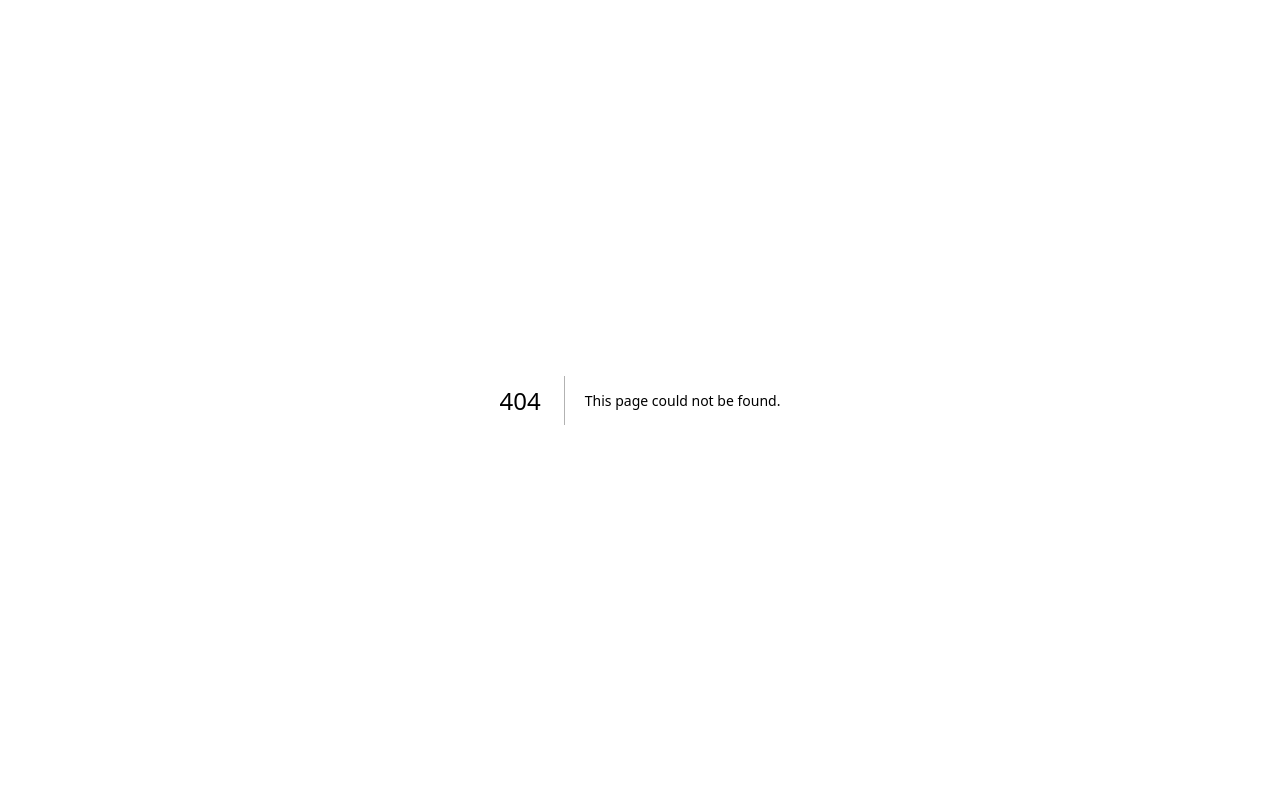
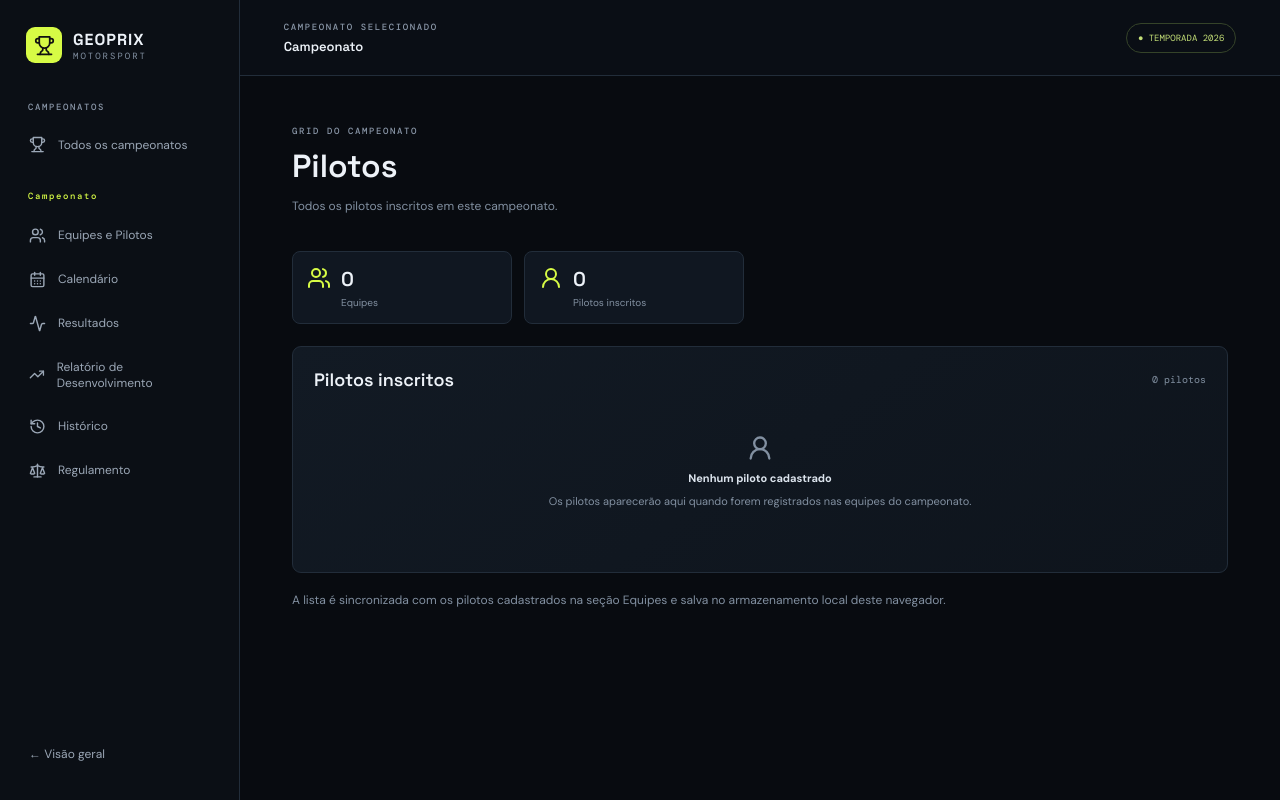
Before and after one commit to geoprix0-coder/geoprix-motorsport, a Next.js app: page /championships/1/drivers in a window 1280 px wide. Before the commit this address had no page. Built offline with nearby package versions, Linux system fonts and the light colour scheme.

Commit message:
Create dedicated national championship drivers page

```diff
--- /dev/null
+++ b/src/app/championships/[id]/drivers/page.tsx
@@ -0,0 +1,33 @@
+"use client";
+import {useEffect,useState} from "react";
+import {useParams} from "next/navigation";
+import {UserRound,Users} from "lucide-react";
+import {initialTeamsForChampionship,mergeInitialTeams,teamStorageKey} from "@/lib/championship-data";
+import {getNationalChampionshipMeta} from "@/app/lib/national-championships";
+
+type Driver={id:string;name:string;number:number;nationality:string;age?:number};
+type Team={id:string;name:string;drivers:Driver[]};
+
+export default function NationalChampionshipDriversPage(){
+ const {id}=useParams<{id:string}>();
+ const [teams,setTeams]=useState<Team[]>([]);
+ const [loaded,setLoaded]=useState(false);
+ const meta=getNationalChampionshipMeta(id);
+ useEffect(()=>{
+  try{
+   const raw=localStorage.getItem(teamStorageKey(id));
+   const saved=raw?JSON.parse(raw):initialTeamsForChampionship(id);
+   setTeams(mergeInitialTeams(id,Array.isArray(saved)?saved:[]) as Team[]);
+  }catch{setTeams(initialTeamsForChampionship(id) as Team[])}
+  setLoaded(true);
+ },[id]);
+ const drivers=teams.flatMap(team=>(team.drivers||[]).filter(driver=>driver.name?.trim()).map(driver=>({...driver,teamName:team.name})));
+ return <main className="manager-shell"><div className="manager-content">
+  <div className="manager-heading"><div><span className="eyebrow">GRID DO CAMPEONATO</span><h1>Pilotos</h1><p>Todos os pilotos inscritos em {meta?.name||"este campeonato"}.</p></div></div>
+  <section className="manager-stats"><div><Users/><b>{teams.length}</b><small>Equipes</small></div><div><UserRound/><b>{drivers.length}</b><small>Pilotos inscritos</small></div></section>
+  <section className="team-list"><div className="list-heading"><h2>Pilotos inscritos</h2><span>{drivers.length} pilotos</span></div>
+   {!loaded?<p>Carregando pilotos...</p>:drivers.length===0?<div className="empty-state"><UserRound size={28}/><b>Nenhum piloto cadastrado</b><span>Os pilotos aparecerão aqui quando forem registrados nas equipes do campeonato.</span></div>:drivers.map(driver=><article className="standing-row" key={driver.id}><b className="standing-position">#{driver.number}</b><div className="standing-name"><b>{driver.name}</b><small>{driver.teamName}</small></div><span className="standing-detail">{driver.nationality||"Nacionalidade não informada"}</span><strong>{typeof driver.age==="number"?driver.age+" anos":"—"}</strong></article>)}
+  </section>
+  <p className="storage-note">A lista é sincronizada com os pilotos cadastrados na seção Equipes e salva no armazenamento local deste navegador.</p>
+ </div></main>;
+}
```
